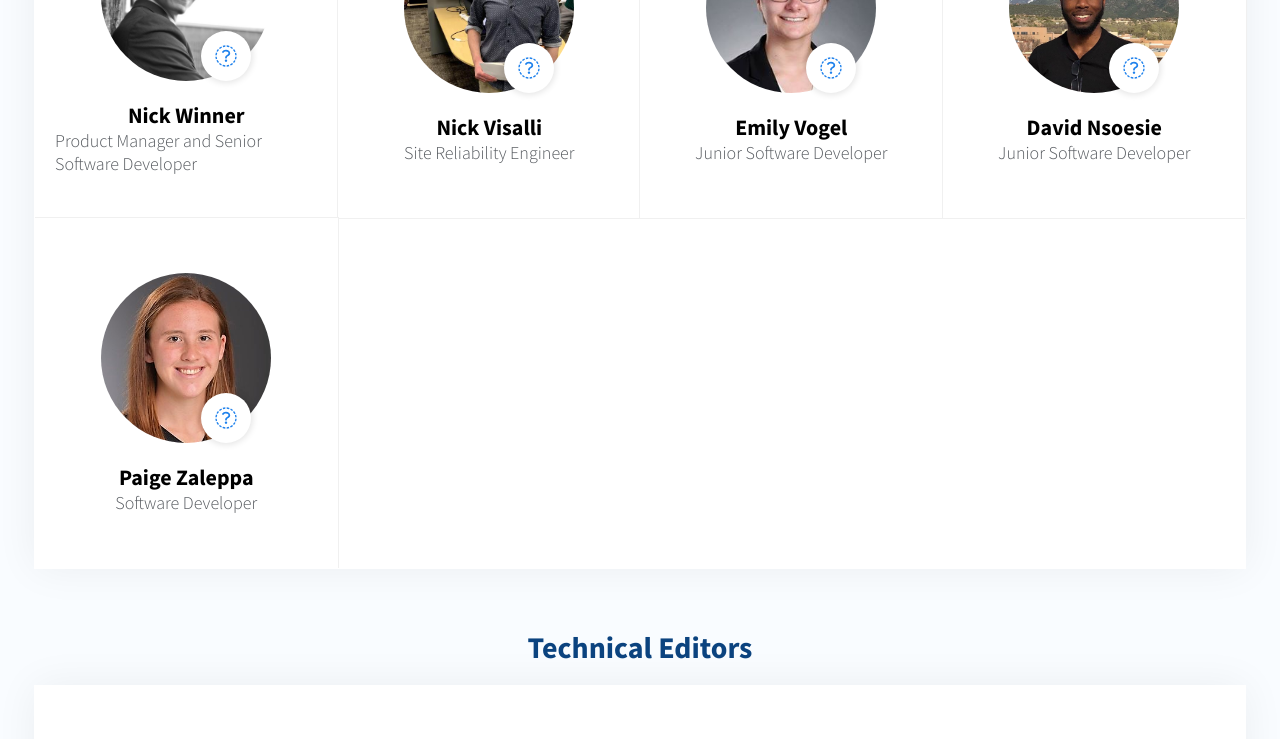
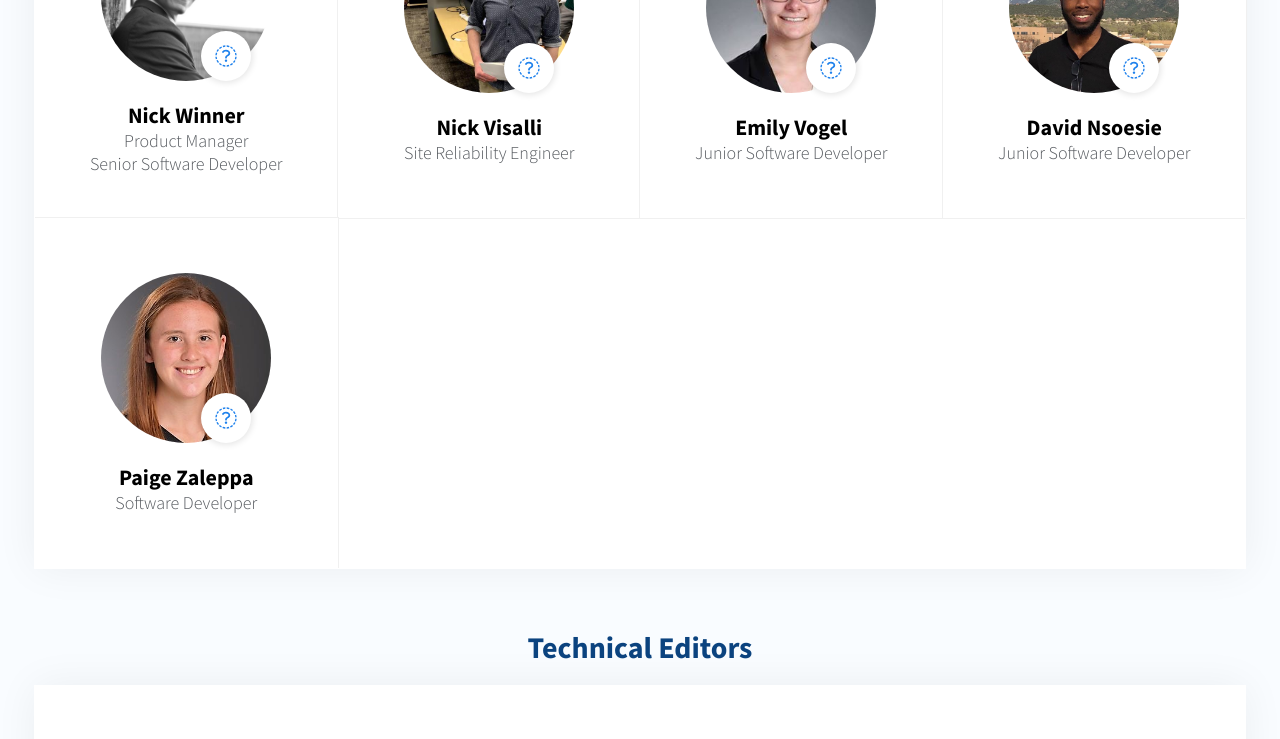
Before and after one commit to Cyber4All/CLARK-Team, an Angular app: page / in a window 1280 px wide. Shown: the part 1220-1959 px from the top of the page. Built offline with nearby package versions, Linux system fonts and the light colour scheme.

Commit message:
:pencil: Make style and position changes

```diff
--- a/src/app/app.component.html
+++ b/src/app/app.component.html
@@ -102,6 +102,7 @@
     </div>
     <div class="team-member-name">{{ t.name.replace('|', ' ') }}</div>
     <div class="team-member-position">{{ t.position }}</div>
+    <div class="team-member-position">{{ t.position2 }}</div>
 </ng-template>
 
 <ng-template #pastMember let-t="team">
--- a/src/app/app.component.scss
+++ b/src/app/app.component.scss
@@ -286,6 +286,7 @@ button {
                 font-size: 18px;
                 color: $clark-dark;
                 font-weight: 300;
+                text-align: center;
             }
 
             @keyframes team-member-load {
--- a/src/assets/store.json
+++ b/src/assets/store.json
@@ -12,7 +12,7 @@
             "position": "Software Architect",
             "bio": "Sean is currently pursuing a M.S. in Computer Science from Towson University. Prior to joining the CLARK team in 2017, he worked as Co-founder and CTO of Striations Fitness Co. He has a passion for software architecture, and the way in which good architecture can sculpt a corporate culture.",
             "image": "sean.jpg",
-            "group": 6
+            "group": 5
         },
         {
             "name": "Gustavus|Shaw II",
@@ -23,7 +23,8 @@
         },
         {
             "name": "Nick|Winner",
-            "position": "Product Manager and Senior Software Developer",
+            "position": "Product Manager",
+            "position2": "Senior Software Developer",
             "bio": "Nick is a full stack developer with a passion for good user interface design. He graduated with a B.S. degree in computer science and a focus in software engineering in December of 2017. He's currently pursuing a M.S. degree in computer science with a focus on data science. When he’s not coding, he enjoys watching Star Wars, playing the piano, dancing, and free running.",
             "image": "nickwinner.jpg",
             "group": 2
@@ -87,7 +88,7 @@
         {
             "name":"Justine|Caylor",
             "position": "Lead Technical Editor",
-            "bio": "",
+            "bio": "Justine is currently a first-year Towson University (TU) doctoral student in the Information Technology (D.Sc.) program and previously graduated from TU with a Bachelor's degree in Information Systems with a track in Business and a Master's degree in Computer Science with a track in Data Science. In addition to working with CLARK, Justine is a Journeyman Fellow with the CCDC Army Research Laboratory. Outside of work, Justine enjoys video games, reading, and traveling.",
             "image":"justinecaylor.jpg",
             "group": 4
         },
```
